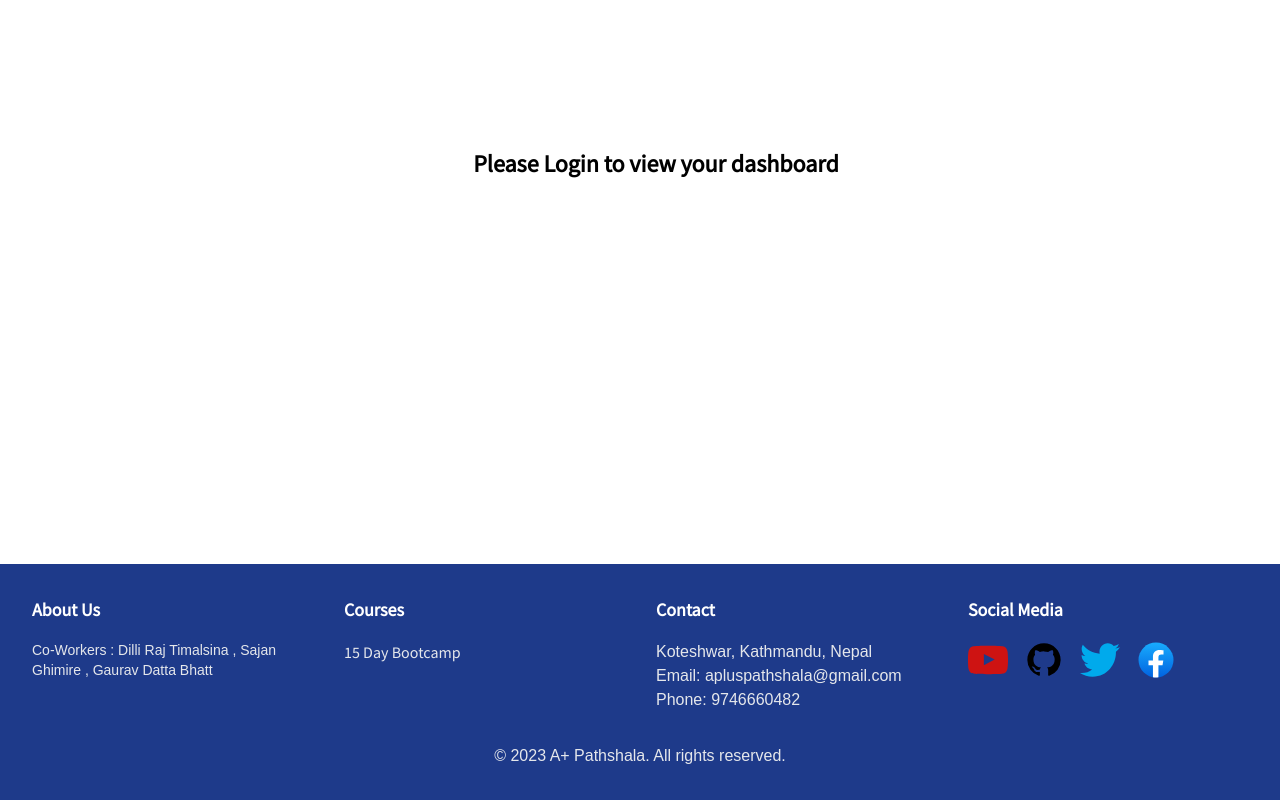
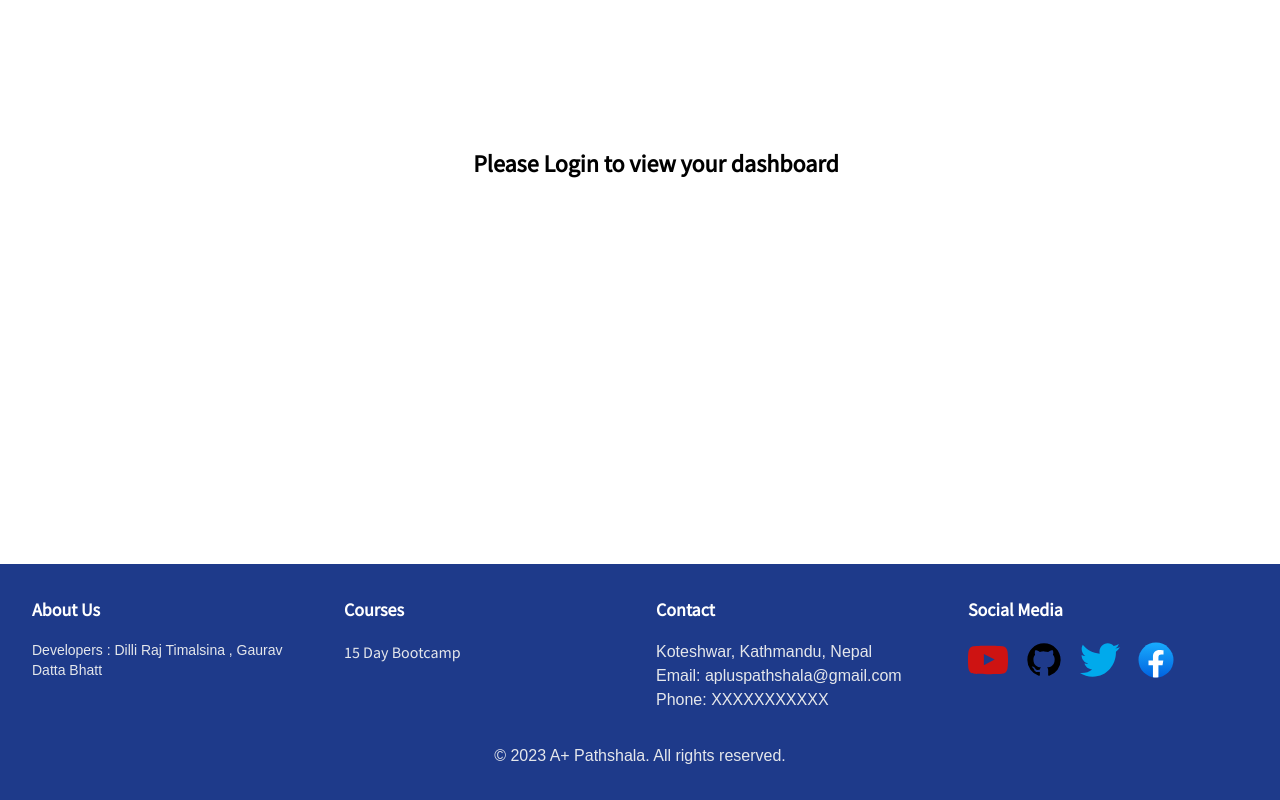
Before and after one commit to the-gaurav-bhatt/service_front, a Next.js app: page /account-profile/purchase in a window 1280 px wide. Shown: the part 310-1110 px from the top of the page. Built offline with nearby package versions, Linux system fonts and the light colour scheme.

Commit message:
number changed

```diff
--- a/app/components/checkoutSection/Payment1.jsx
+++ b/app/components/checkoutSection/Payment1.jsx
@@ -176,11 +176,11 @@ const CheckoutPage1 = () => {
             <h2 className="text-lg font-bold mb-4">Khalti Transfer</h2>
             <div className="mb-4">
               <p className="font-bold">Khalti ID:</p>
-              <p className="text-black">9861875076</p>
+              <p className="text-black">XXXXXXXXXXXX</p>
             </div>
             <div>
               <p className="font-bold">Name:</p>
-              <p className="text-black">Sajan Ghimire</p>
+              <p className="text-black">A+ Pathshala</p>
             </div>
           </div>
           <div className="col-span-1 md:col-span-2 grid grid-cols-1">
@@ -193,11 +193,11 @@ const CheckoutPage1 = () => {
               <h2 className="text-lg font-bold mb-4">Esewa Transfer</h2>
               <div className="mb-4">
                 <p className="font-bold">eSewa ID:</p>
-                <p className="text-black">9861875076</p>
+                <p className="text-black">XXXXXXXXXXXX</p>
               </div>
               <div>
                 <p className="font-bold">Name:</p>
-                <p className="text-black">Sajan Ghimire</p>
+                <p className="text-black">A+ Pathshala</p>
               </div>
             </div>
           </div>
@@ -205,11 +205,11 @@ const CheckoutPage1 = () => {
             <h2 className="text-lg font-bold mb-4">Bank A/C Details</h2>
             <div className="mb-4">
               <p className="font-bold">Account No:</p>
-              <p className="text-black"> 08410017502908</p>
+              <p className="text-black"> 000000000000000 </p>
             </div>
             <div className="mb-4">
               <p className="font-bold">Account Name:</p>
-              <p className="text-black">Sajan Ghimire</p>
+              <p className="text-black">A+ Pathshala</p>
             </div>
             <div>
               <p className="font-bold">Bank:</p>
--- a/app/components/footer/Footer.jsx
+++ b/app/components/footer/Footer.jsx
@@ -9,10 +9,7 @@ const Footer = () => {
           <div className="w-full lg:w-1/4 md:w-1/2 px-4">
             <h2 className="text-lg text-white font-semibold mb-4">About Us</h2>
             <p className="text-gray-200 text-sm">
-              Co-Workers :
-               Dilli Raj Timalsina ,
-               Sajan Ghimire ,
-               Gaurav Datta Bhatt
+              Developers : Dilli Raj Timalsina , Gaurav Datta Bhatt
             </p>
           </div>
           <div className="w-full lg:w-1/4 md:w-1/2 px-4">
@@ -32,7 +29,7 @@ const Footer = () => {
             <h2 className="text-lg text-white font-semibold mb-4">Contact</h2>
             <p className="text-gray-200">Koteshwar, Kathmandu, Nepal</p>
             <p className="text-gray-200">Email: apluspathshala@gmail.com</p>
-            <p className="text-gray-200">Phone: 9746660482</p>
+            <p className="text-gray-200">Phone: XXXXXXXXXXX</p>
           </div>
           <div className="w-full lg:w-1/4 md:w-1/2 px-4">
             <h2 className="text-lg text-white font-semibold mb-4">
```
